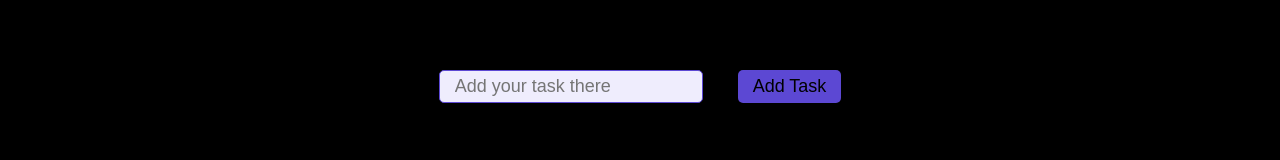
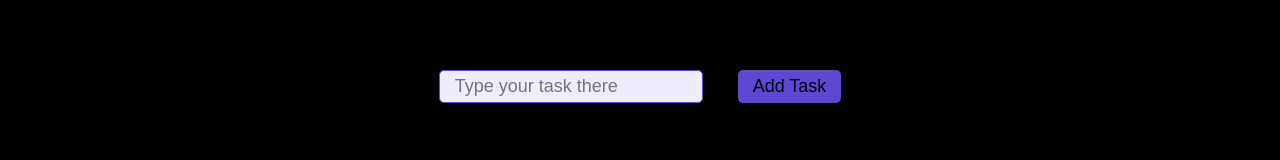
Before and after one commit to llennairek/react-todo-list, a React (Create React App) app: page / in a window 1280 px wide. Shown: the part 273-433 px from the top of the page. Built offline with nearby package versions, Linux system fonts and the light colour scheme.

Commit message:
added placeholder in add a task

```diff
--- a/src/components/TodoList.js
+++ b/src/components/TodoList.js
@@ -59,7 +59,7 @@ function TodoList() {
           type="text"
           name="new-task"
           id="new-task"
-          placeholder="Add your task there"
+          placeholder="Type your task there"
           value={inputValue}
           onChange={(event) => {
             setInputValue(event.target.value);
```
